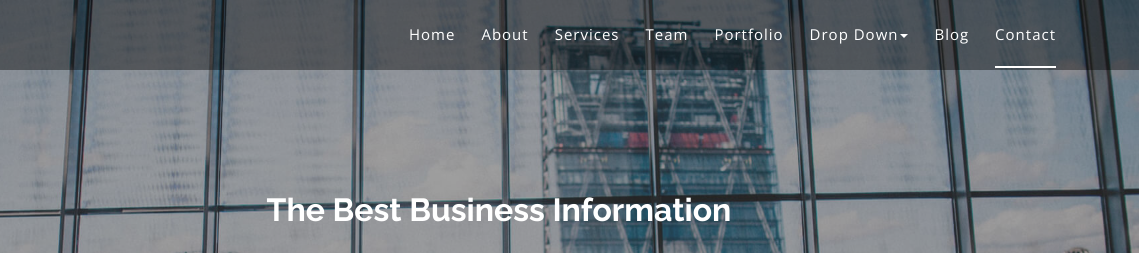
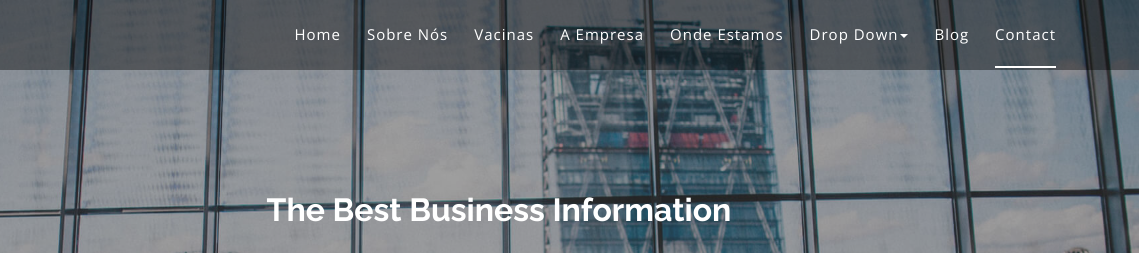
Before and after one commit to fflaviojr/imune.github.io, a plain HTML site: page index.html in a window 1280 px wide. Shown: the top 253 px of the page, 141-1280 px from the left. Drawn offline with nearby package versions, Linux system fonts and the light colour scheme.

Commit message:
Update index.html

```diff
--- a/index.html
+++ b/index.html
@@ -71,16 +71,16 @@
                     <a class="page-scroll" href="#home">Home</a>
                   </li>
                   <li>
-                    <a class="page-scroll" href="#about">About</a>
+                    <a class="page-scroll" href="#about">Sobre nós</a>
                   </li>
                   <li>
-                    <a class="page-scroll" href="#services">Services</a>
+                    <a class="page-scroll" href="#services">Vacinas</a>
                   </li>
                   <li>
-                    <a class="page-scroll" href="#team">Team</a>
+                    <a class="page-scroll" href="#team">A empresa</a>
                   </li>
                   <li>
-                    <a class="page-scroll" href="#portfolio">Portfolio</a>
+                    <a class="page-scroll" href="#portfolio">Onde estamos</a>
                   </li>
 
                   <li class="dropdown"><a href="#" class="dropdown-toggle" data-toggle="dropdown">Drop Down<span class="caret"></span></a>
```
